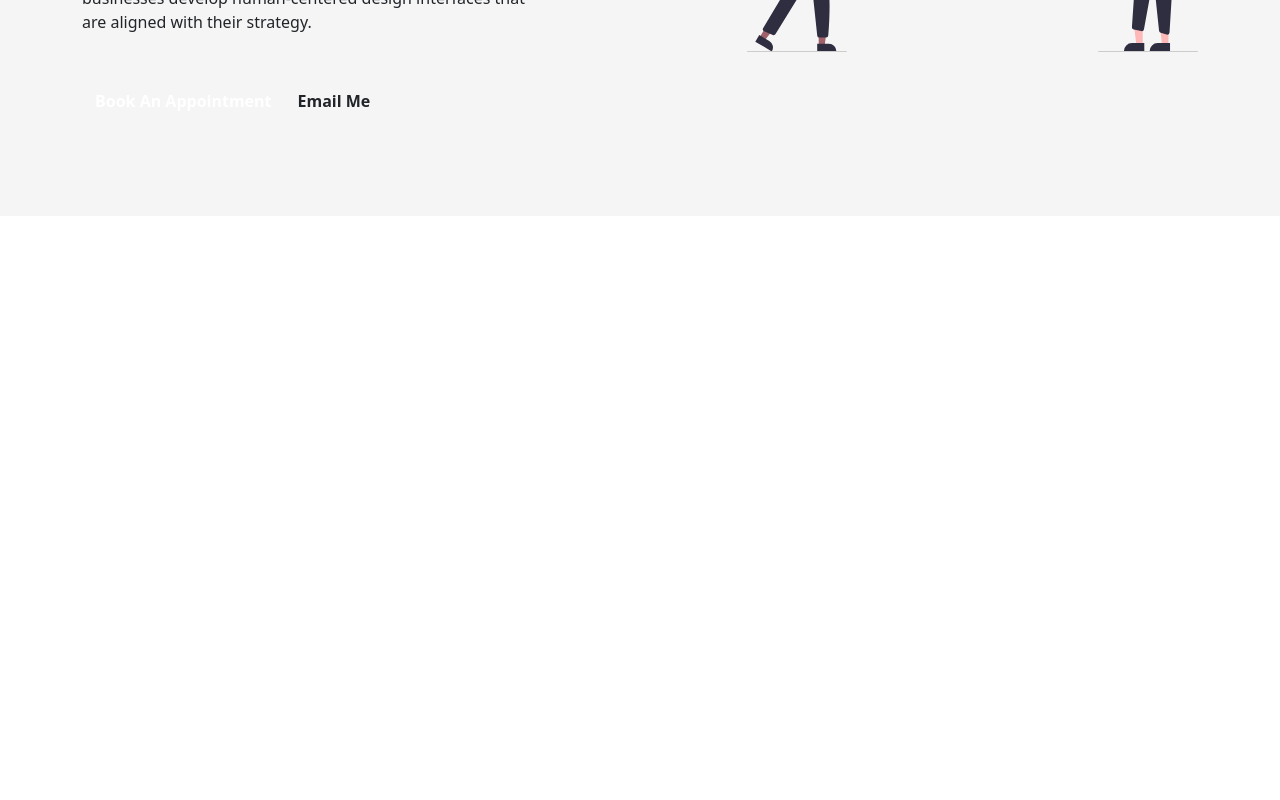
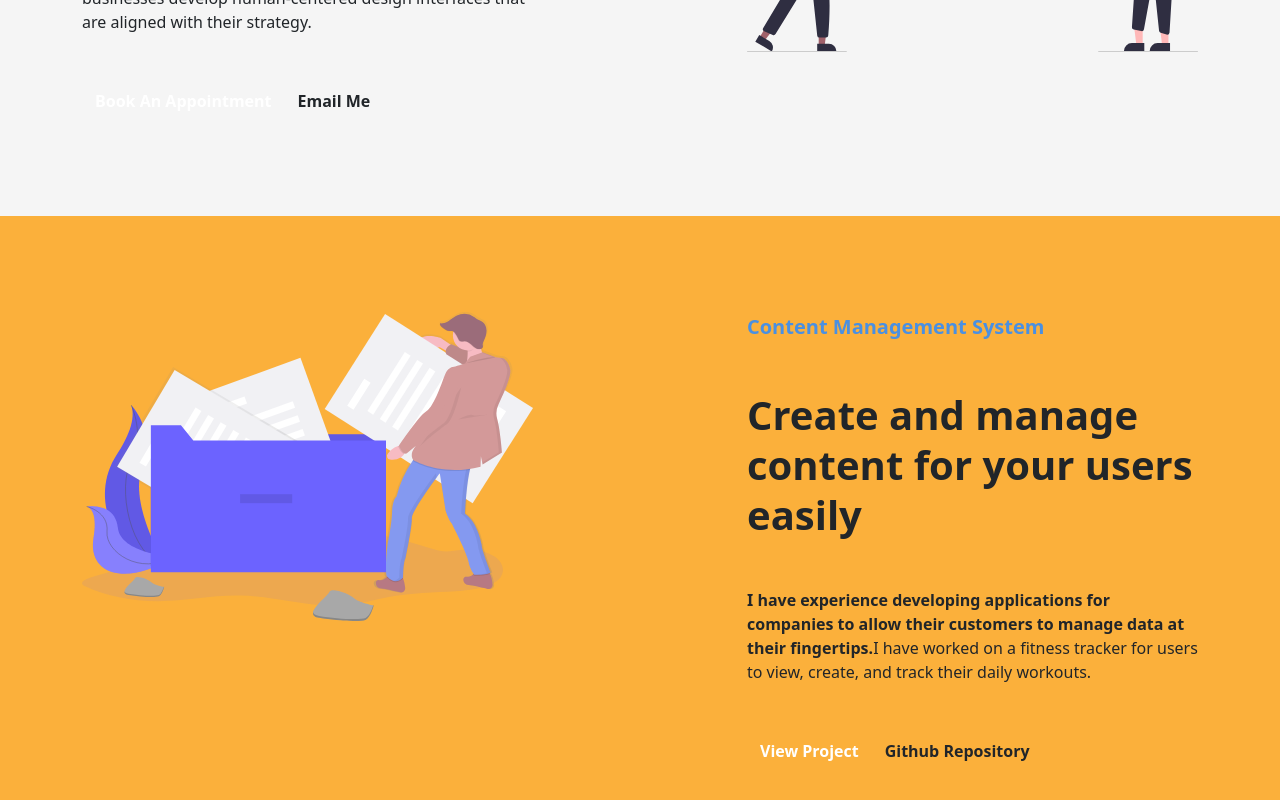
Before and after one commit to caymanh/react-portfolio, a React (Create React App) app: page / in a window 1280 px wide. Shown: the part 440-1240 px from the top of the page. Before the commit the page ends 800 px from the top, so only its background shows below. Built offline with nearby package versions, Linux system fonts and the light colour scheme.

Commit message:
created Section Right component and imported it to Home Page

```diff
--- a/src/components/Section/SectionRight.js
+++ b/src/components/Section/SectionRight.js
@@ -0,0 +1,55 @@
+import React from "react";
+import "./Section.css";
+
+function SectionRight() {
+  return (
+    <section className="yellow">
+      <div className="container-md">
+        <div className="row">
+          <div className="col-md-5 my-3 my-sm-5">
+            <img
+              src="../../../image/server.svg"
+              className="img-fluid mt-3 my-sm-5 my-3 my-sm-5"
+              alt=""
+            />
+          </div>
+          <div className="col-md-2"></div>
+          <div className="col-md-5 my-3 my-sm-5">
+            <p className="sub-title fw-bold fs-5 my-3 my-sm-5 text-start">
+              Content Management System
+            </p>
+            <p className="fs-1 fw-bold lh-sm mb-3 mb-sm-5 text-start">
+              Create and manage content for your users easily
+            </p>
+            <p className="lh-md mb-3 mb-sm-5 text-start">
+              <strong>
+                I have experience developing applications for companies to allow
+                their customers to manage data at their fingertips.
+              </strong>
+              I have worked on a fitness tracker for users to view, create, and
+              track their daily workouts.
+            </p>
+            <a
+              href="https://pacific-stream-43723.herokuapp.com/"
+              target="_blank"
+              className="btn btn-color text-white fw-bold mb-3 mb-sm-5 float-start"
+              rel="noreferrer"
+            >
+              View Project
+            </a>
+            <a
+              href="https://github.com/caymanh/workout-tracker"
+              target="_blank"
+              className="btn sub-title fw-bold mb-3 mb-sm-5 float-start"
+              rel="noreferrer"
+            >
+              Github Repository
+            </a>
+          </div>
+        </div>
+      </div>
+    </section>
+  );
+}
+
+export default SectionRight;
--- a/src/pages/Home/Home.js
+++ b/src/pages/Home/Home.js
@@ -1,11 +1,13 @@
 import React from "react";
 import Header from "../../components/Header/Header"
 import SectionLeft from "../../components/Section/SectionLeft"
+import SectionRight from "../../components/Section/SectionRight"
 
 function Home() {
   return <div>
   <Header />
   <SectionLeft />
+  <SectionRight />
   </div>;
 }
 
```
